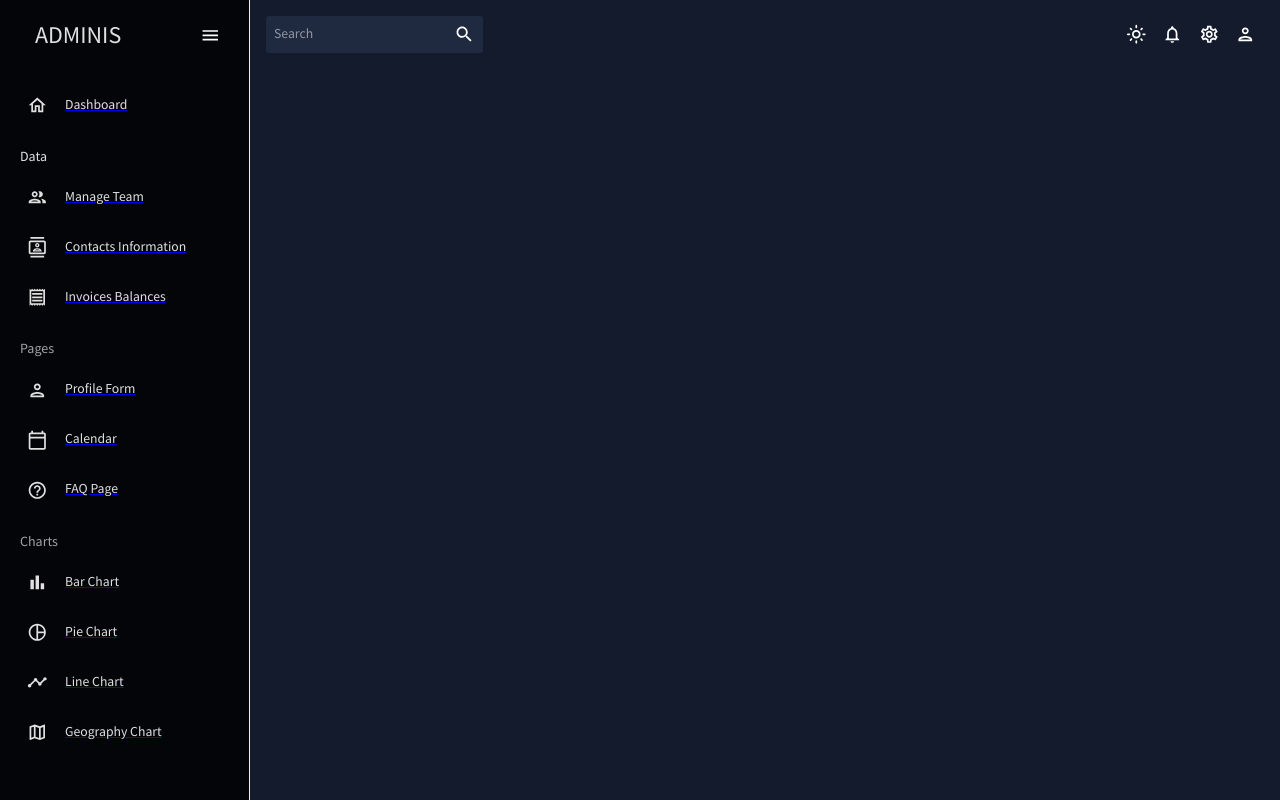
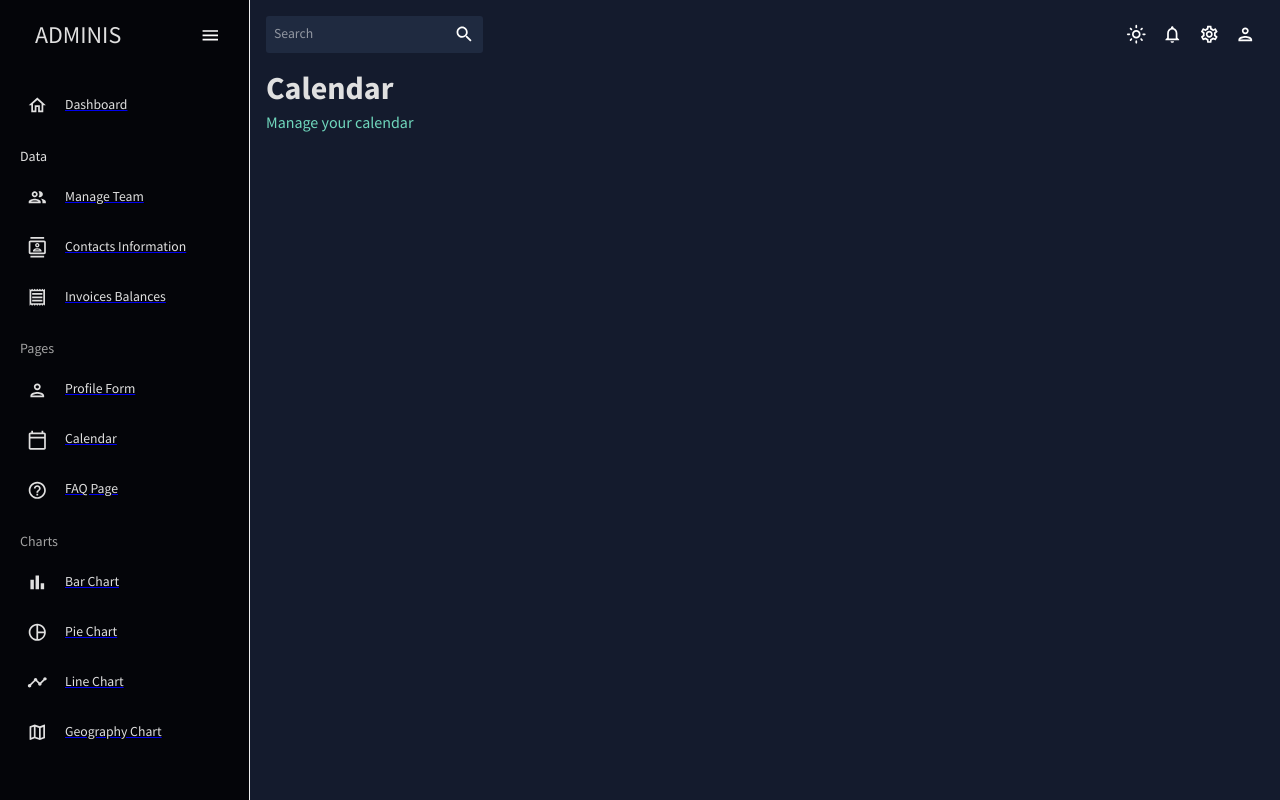
Before and after one commit to ajnjanssen/Boilerplate-dashboard, a React (Create React App) app: page /calendar in a window 1280 px wide. Built offline with nearby package versions, Linux system fonts and the light colour scheme.

Commit message:
created files for every scene and updated routes

```diff
--- a/src/App.js
+++ b/src/App.js
@@ -7,15 +7,15 @@ import Sidebar from "./scenes/global/SidebarContainer";
 import Dashboard from "./scenes/dashboard/";
 import Team from "./scenes/team/";
 
-// import Invoices from './scenes/invoices/';
-// import Contacts from './scenes/contacts/';
-// import Bar from './scenes/bar/';
-// import Form from './scenes/form/';
-// import Line from './scenes/line/';
-// import Pie from './scenes/pie/';
-// import FAQ from './scenes/faq/';
-// import Geography from './scenes/geography/';
-// import Calendar from './scenes/calendar/';
+import Invoices from './scenes/invoices/';
+import Contacts from './scenes/contacts/';
+import Bar from './scenes/bar/';
+import Form from './scenes/form/';
+import Line from './scenes/line/';
+import Pie from './scenes/pie/';
+import FAQ from './scenes/faq/';
+import Geography from './scenes/geography/';
+import Calendar from './scenes/calendar/';
 
 function App() {
   const [theme, colorMode] = useMode();
@@ -30,7 +30,7 @@ function App() {
             <Routes>
               <Route exact path="/" element={<Dashboard />} />
               <Route exact path="/team" element={<Team />} />
-              {/* <Route exact path="/invoices" element={<Invoices />} />
+              <Route exact path="/invoices" element={<Invoices />} />
               <Route exact path="/contacts" element={<Contacts />} />
               <Route exact path="/bar" element={<Bar />} />
               <Route exact path="/form" element={<Form />} />
@@ -38,7 +38,7 @@ function App() {
               <Route exact path="/pie" element={<Pie />} />
               <Route exact path="/faq" element={<FAQ />} />
               <Route exact path="/geography" element={<Geography />} />
-              <Route exact path="/calendar" element={<Calendar />} /> */}
+              <Route exact path="/calendar" element={<Calendar />} />
             </Routes>
           </main>
         </div>
--- /dev/null
+++ b/src/scenes/bar/index.jsx
@@ -0,0 +1,15 @@
+import { Box, Typography, useTheme } from "@mui/material";
+import Header from "../../components/Header";
+import { tokens } from "../../theme";
+
+const Bar = () => {
+  const theme = useTheme();
+  const colors = tokens(theme.palette.mode);
+  return (
+    <Box paddingLeft={2} marginRight={2}>
+      <Header title="Bar chart" subtitle="Bar chart" />
+    </Box>
+  )
+}
+
+export default Bar
--- /dev/null
+++ b/src/scenes/calendar/index.jsx
@@ -0,0 +1,15 @@
+import { Box, useTheme } from "@mui/material";
+import Header from "../../components/Header";
+import { tokens } from "../../theme";
+
+const Calendar = () => {
+  const theme = useTheme();
+  const colors = tokens(theme.palette.mode);
+  return (
+    <Box paddingLeft={2} marginRight={2}>
+      <Header title="Calendar" subtitle="Manage your calendar" />
+    </Box>
+  )
+}
+
+export default Calendar
--- /dev/null
+++ b/src/scenes/contacts/index.jsx
@@ -0,0 +1,15 @@
+import { Box, Typography, useTheme } from "@mui/material";
+import Header from "../../components/Header";
+import { tokens } from "../../theme";
+
+const Contacts = () => {
+  const theme = useTheme();
+  const colors = tokens(theme.palette.mode);
+  return (
+    <Box paddingLeft={2} marginRight={2}>
+      <Header title="Contacts" subtitle="Manage your contacts" />
+    </Box>
+  )
+}
+
+export default Contacts
--- /dev/null
+++ b/src/scenes/faq/index.jsx
@@ -0,0 +1,15 @@
+import { Box, useTheme } from "@mui/material";
+import Header from "../../components/Header";
+import { tokens } from "../../theme";
+
+const Faq = () => {
+  const theme = useTheme();
+  const colors = tokens(theme.palette.mode);
+  return (
+    <Box paddingLeft={2} marginRight={2}>
+      <Header title="Faq" subtitle="Frequently asked questions" />
+    </Box>
+  )
+}
+
+export default Faq
--- /dev/null
+++ b/src/scenes/form/index.jsx
@@ -0,0 +1,15 @@
+import { Box, useTheme } from "@mui/material";
+import Header from "../../components/Header";
+import { tokens } from "../../theme";
+
+const Form = () => {
+  const theme = useTheme();
+  const colors = tokens(theme.palette.mode);
+  return (
+    <Box paddingLeft={2} marginRight={2}>
+      <Header title="Form" subtitle="Manage your forms" />
+    </Box>
+  )
+}
+
+export default Form
--- /dev/null
+++ b/src/scenes/geography/index.jsx
@@ -0,0 +1,15 @@
+import { Box, useTheme } from "@mui/material";
+import Header from "../../components/Header";
+import { tokens } from "../../theme";
+
+const Geography = () => {
+  const theme = useTheme();
+  const colors = tokens(theme.palette.mode);
+  return (
+    <Box paddingLeft={2} marginRight={2}>
+      <Header title="Geography" subtitle="Manage your Geography" />
+    </Box>
+  )
+}
+
+export default Geography
--- /dev/null
+++ b/src/scenes/invoices/index.jsx
@@ -0,0 +1,15 @@
+import { Box, useTheme } from "@mui/material";
+import Header from "../../components/Header";
+import { tokens } from "../../theme";
+
+const Invoices = () => {
+  const theme = useTheme();
+  const colors = tokens(theme.palette.mode);
+  return (
+    <Box paddingLeft={2} marginRight={2}>
+      <Header title="Invoices Balances" subtitle="Manage your invoices" />
+    </Box>
+  )
+}
+
+export default Invoices
--- /dev/null
+++ b/src/scenes/line/index.jsx
@@ -0,0 +1,15 @@
+import { Box, useTheme } from "@mui/material";
+import Header from "../../components/Header";
+import { tokens } from "../../theme";
+
+const Line = () => {
+  const theme = useTheme();
+  const colors = tokens(theme.palette.mode);
+  return (
+    <Box paddingLeft={2} marginRight={2}>
+      <Header title="Line chart" subtitle="display your line chart" />
+    </Box>
+  )
+}
+
+export default Line
--- /dev/null
+++ b/src/scenes/pie/index.jsx
@@ -0,0 +1,15 @@
+import { Box, useTheme } from "@mui/material";
+import Header from "../../components/Header";
+import { tokens } from "../../theme";
+
+const Pie = () => {
+  const theme = useTheme();
+  const colors = tokens(theme.palette.mode);
+  return (
+    <Box paddingLeft={2} marginRight={2}>
+      <Header title="Pie chart" subtitle="display your Pie chart" />
+    </Box>
+  )
+}
+
+export default Pie
```
